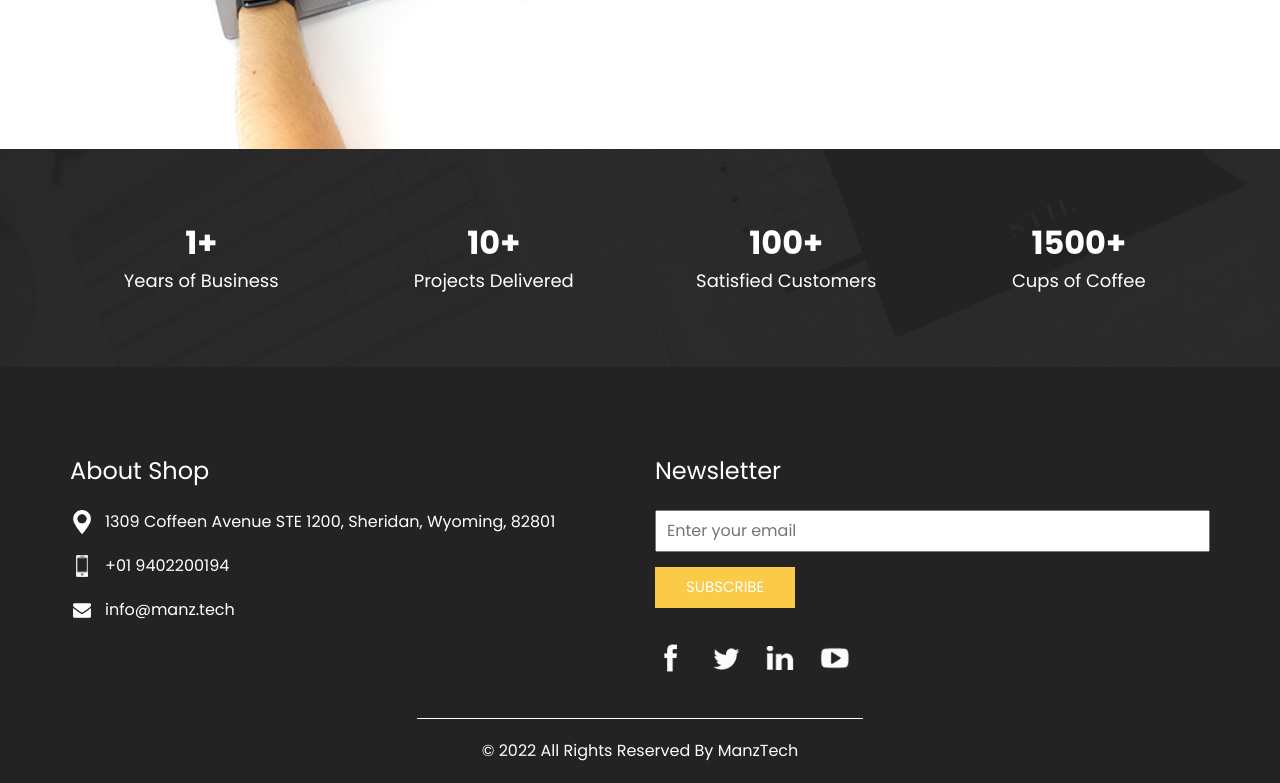
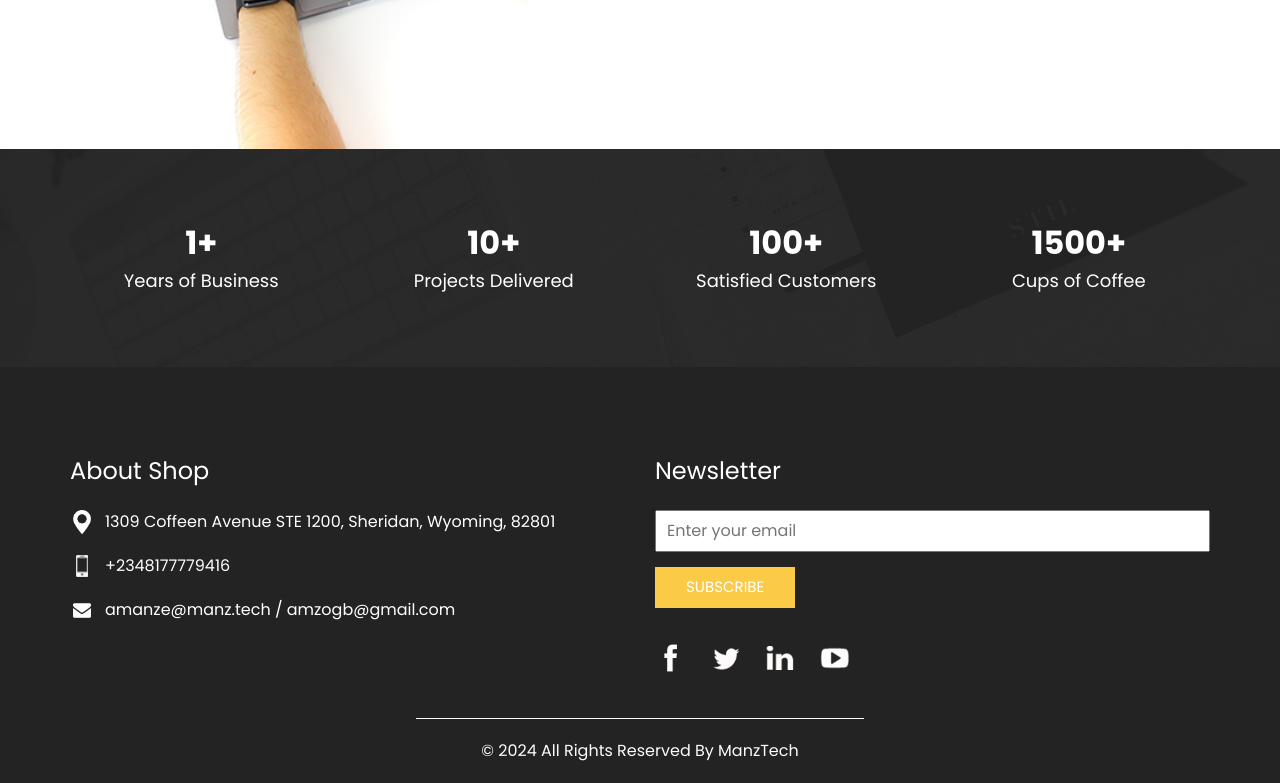
Before and after one commit to ManzTechLLC/landing_page_2022, a plain HTML site: page index.html in a window 1280 px wide. Shown: the part 1688-2471 px from the top of the page. Drawn offline with nearby package versions, Linux system fonts and the light colour scheme.

Commit message:
Update index.html

```diff
--- a/index.html
+++ b/index.html
@@ -504,7 +504,7 @@
                 <img src="images/telephone-white.png" width="12px" alt="">
               </div>
               <p>
-                +01 9402200194
+                +2348177779416
               </p>
             </div>
             <div>
@@ -512,7 +512,7 @@
                 <img src="images/envelope-white.png" width="18px" alt="">
               </div>
               <p>
-                info@manz.tech
+                amanze@manz.tech / amzogb@gmail.com
               </p>
             </div>
           </div>
@@ -611,7 +611,7 @@
   <!-- footer section -->
   <section class="container-fluid footer_section">
     <p>
-      &copy; 2022 All Rights Reserved By ManzTech
+      &copy; 2024 All Rights Reserved By ManzTech
     </p>
   </section>
   <!-- footer section -->
```
